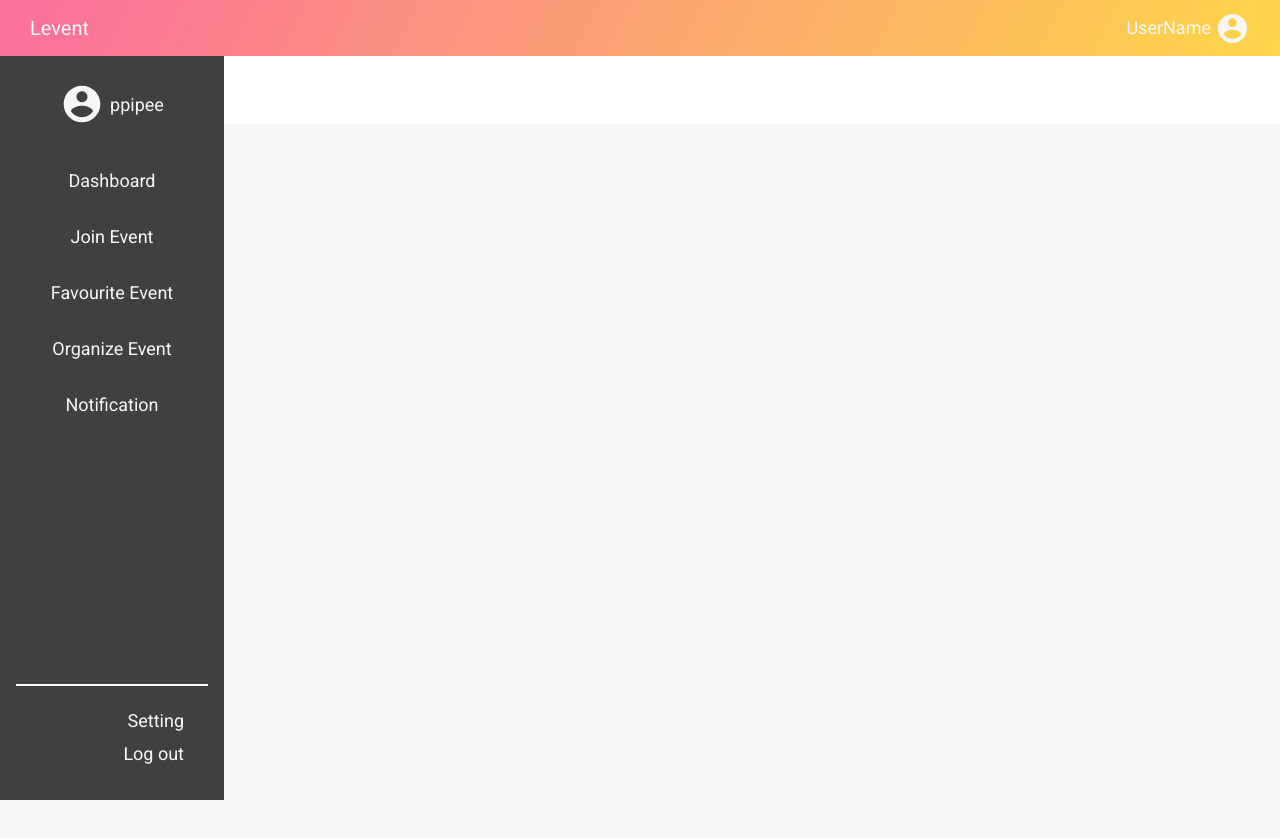
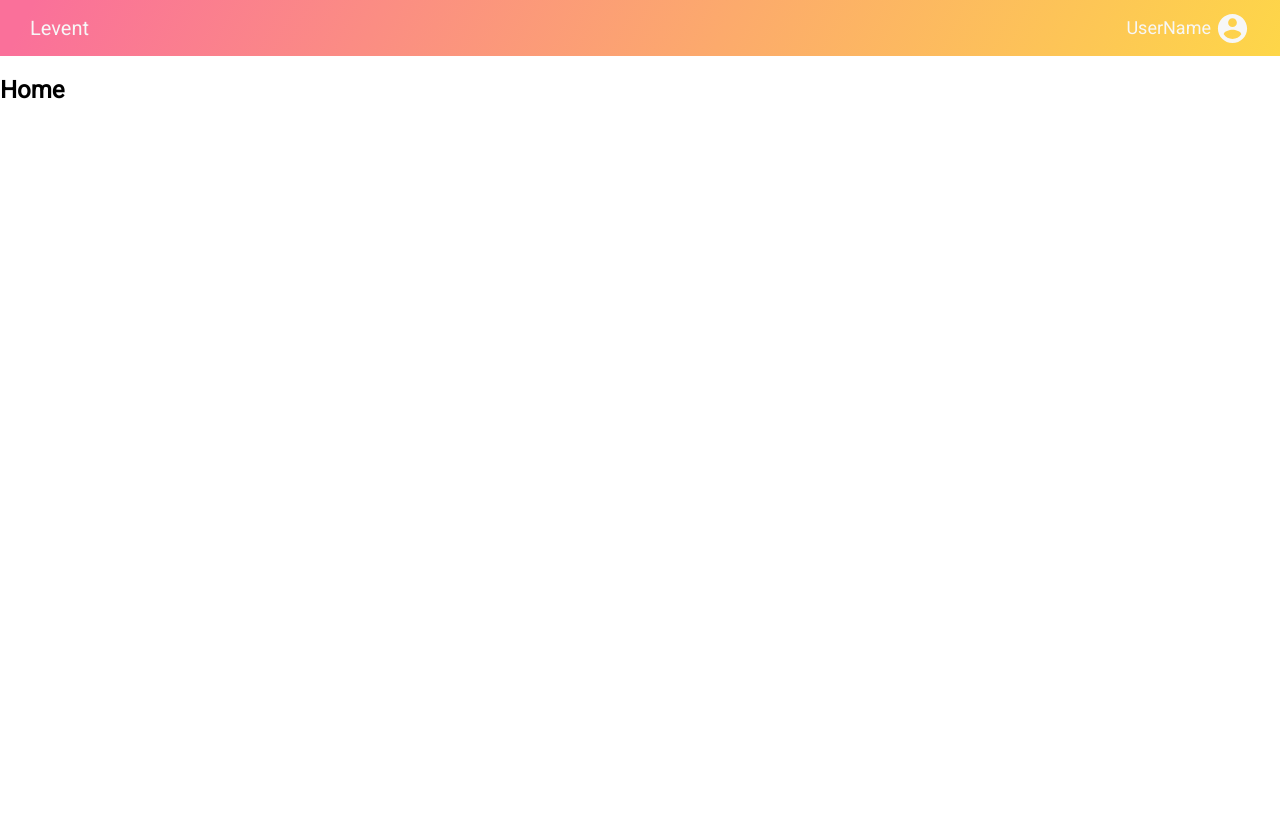
Before and after one commit to ppipee/levent, a React (Create React App) app: page / in a window 1280 px wide. Shown: the top 838 px of the page. After the commit the page ends 800 px from the top, so only its background shows below. Built offline with nearby package versions, Linux system fonts and the light colour scheme.

Commit message:
[Sidebar]: fix space

```diff
--- a/src/Routes/index.tsx
+++ b/src/Routes/index.tsx
@@ -2,20 +2,18 @@ import React from 'react'
 import { Router, Route, Switch } from 'react-router-dom'
 import { Home, Signin, Signup, Dashboard } from 'pages'
 import history from 'common/history'
-import { NavBar, SideBar } from 'component'
+import { NavBar } from 'component'
 
 const Routes = () => {
 	return (
 		<Router history={history}>
 			<Switch>
+				<Route path="/login" component={Signin} />
 				<NavBar>
 					<Route exact path="/" component={Home} />
 					<Route path="/register" component={Signup} />
-					<SideBar>
-						<Route path="/dashboard" component={Dashboard} />
-					</SideBar>
+					<Route path="/dashboard" component={Dashboard} />
 				</NavBar>
-				<Route path="/login" component={Signin} />
 			</Switch>
 		</Router>
 	)
--- a/src/component/SideBar/index.tsx
+++ b/src/component/SideBar/index.tsx
@@ -37,8 +37,7 @@ const username = 'ppipee'
 const SideBar = ({ children }: any) => {
 	const current_path = history.location.pathname
 	const [path, setPath] = useState(current_path)
-
-	if (children) {
+	// if (current_path.split('/')[1] === 'dashboard') {
 	const genTab = () =>
 		routes.map((data: Routes) => (
 			<TabWrapper
@@ -64,7 +63,13 @@ const SideBar = ({ children }: any) => {
 				<ControlWrapper>
 					<Control>
 						{setting.map(data => (
-								<Link to={data.route}>
+							<Link
+								to={data.route}
+								key={`route-${data.name}`}
+								onClick={() => {
+									setPath(data.route)
+								}}
+							>
 								<ControlContent>{data.name}</ControlContent>
 							</Link>
 						))}
@@ -74,7 +79,7 @@ const SideBar = ({ children }: any) => {
 			<ContentWrapper>{children}</ContentWrapper>
 		</SideBarWrapper>
 	)
-	}
-	return <></>
+	// }
+	// return <></>
 }
 export default SideBar
--- a/src/component/SideBar/style.ts
+++ b/src/component/SideBar/style.ts
@@ -9,9 +9,10 @@ export const SideBarWrapper = styled.div`
 	display: flex;
 `
 export const ContentWrapper = styled.div`
+	box-sizing: border-box;
 	padding: 24px;
 	min-height: calc(100vh - 56px);
-	margin-left: 22 4px;
+	margin-left: 224px;
 	flex-grow: 1;
 	background: ${WHITE};
 `
--- a/src/pages/Dashboard.tsx
+++ b/src/pages/Dashboard.tsx
@@ -1,10 +1,13 @@
 import React from 'react'
+import { SideBar } from 'component'
 
 const Dashboard = () => {
 	return (
-		<div>
-			<h2>Dashboard</h2>
-		</div>
+		<SideBar>
+			<div>
+				<h2>Dashboard</h2>
+			</div>
+		</SideBar>
 	)
 }
 export default Dashboard
```
Lines whose indentation alone changed are shown as unchanged.
